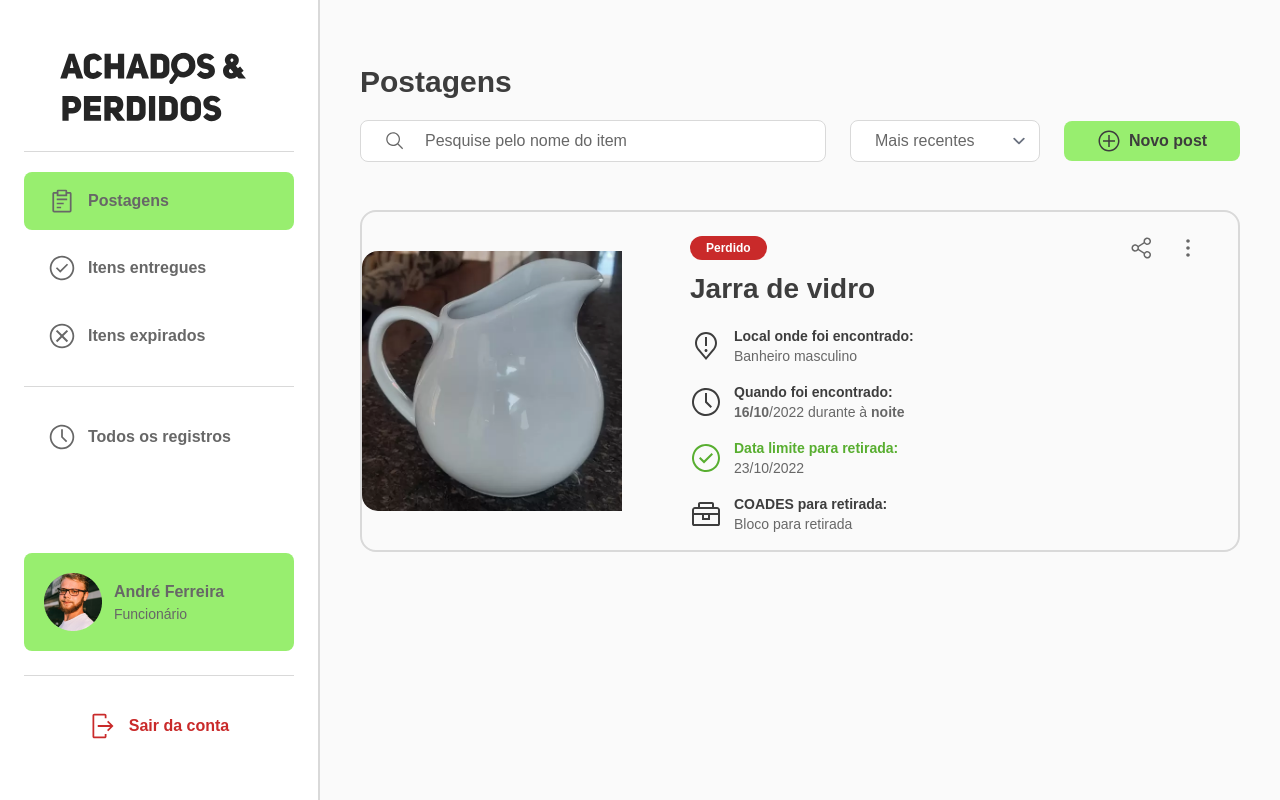
After one commit to ImFelippe365/lost-and-found, a Django app: page /itens in a window 1280 px wide. The commit adds this page. Run offline with Django 4.2, Linux system fonts and the light colour scheme; some libraries are stand-ins or nearby versions.

Commit message:
starting posts page

```diff
--- /dev/null
+++ b/posts/templates/itens.html
@@ -0,0 +1,161 @@
+<!DOCTYPE html>
+<html lang="pt-br">
+
+{% load tailwind_tags %}
+
+<head>
+    <meta charset="UTF-8">
+    <meta http-equiv="X-UA-Compatible" content="IE=edge">
+    <meta name="viewport" content="width=device-width, initial-scale=1.0">
+    <title>Achados e perdidos</title>
+
+    {% tailwind_preload_css %}
+    {% tailwind_css %}
+</head>
+
+{% load static %}
+
+<body class="grid grid-cols-view bg-background-color max-xl:grid-cols-none">
+    <aside
+        class="bg-white border-r-light-gray border-solid border-r-2 h-[100vh] w-[320px] flex flex-col items-center py-12 px-6 max-xl:hidden">
+
+        <section class="flex-1 w-full">
+            <h1>
+                <img class="mb-2 mx-auto" src="{% static 'svg/logo.svg' %}" width="200" />
+            </h1>
+            <hr class="w-full my-5 border-light-gray">
+            <li class="list-none">
+                <ul class=" bg-primary rounded-lg py-4 flex items-center px-6 gap-3 mb-2">
+                    <img class="w-7" src="{% static 'icon/carbon_report.svg' %}" />
+                    <a href="./../../pages/posts.html" class="font-bold text-gray text-base ">Postagens</a>
+                </ul>
+                <ul
+                    class=" bg-white rounded py-4 flex items-center px-6 gap-3 hover:bg-primary-hover transition-all mb-2">
+                    <img class="w-7" src="{% static 'icon/carbon_checkmark-outline.svg' %}" />
+                    <a href="./../../pages/posts.html" class="font-bold text-gray text-base ">Itens entregues</a>
+                </ul>
+                <ul
+                    class=" bg-white rounded py-4 flex items-center px-6 gap-3 hover:bg-primary-hover transition-all mb-2">
+                    <img class="w-7" src="{% static 'icon/carbon_close-outline.svg' %}" />
+                    <a href="./../../pages/posts.html" class="font-bold text-gray text-base ">Itens expirados</a>
+                </ul>
+                <hr class="border-light-gray my-5">
+                <ul class=" bg-white rounded py-4 flex items-center px-6 gap-3 hover:bg-primary-hover transition-all">
+                    <img class="w-7" src="{% static 'icon/carbon_time.svg' %}" />
+                    <a href="./../../pages/posts.html" class="font-bold text-gray text-base ">Todos os registros</a>
+                </ul>
+            </li>
+        </section>
+        <section class="w-full">
+            <div class="bg-primary rounded-lg flex flex-row p-5 gap-3 items-center">
+                <img src="{% static 'image/user.png' %}" class="w-[58px]" />
+                <div class="flex flex-col text-gray">
+                    <strong>André Ferreira</strong>
+                    <label class="text-sm">Funcionário</label>
+                </div>
+            </div>
+            <hr class="my-6 border-light-gray">
+
+            <div>
+                <button
+                    class="w-full text-error-color font-bold flex items-center justify-center gap-3 hover:bg-error-transparent-color py-3 transition-all rounded-lg">
+                    <img class="w-7" src="{% static 'icon/carbon_logout.svg' %}" />
+                    Sair da conta
+                </button>
+            </div>
+        </section>
+    </aside>
+
+    <main class="flex flex-1 py-16 flex-col w-4/6 mx-auto max-2xl:w-11/12">
+        <header>
+            <h2 class="font-bold text-black text-3xl mb-5">Postagens</h2>
+
+            <section class="flex flex-row items-center gap-6 justify-between">
+                <div
+                    class="border-light-gray border-[1px] border-solid bg-white rounded-lg flex flex-row items-center gap-2 pl-6 flex-1">
+                    <img class="w-5" src="{% static 'icon/carbon_search.svg' %}" />
+                    <input class="outline-none border-none bg-transparent w-full placeholder:text-gray" type="search"
+                        placeholder="Pesquise pelo nome do item" />
+                </div>
+
+                <select aria-placeholder="Ordenar por" class="border-light-gray rounded-lg pl-6 pr-16 text-gray">
+                    <option value="recents">Mais recentes</option>
+                    <option value="older">Mais antigos</option>
+                </select>
+
+                <button
+                    class=" bg-primary w-1/5 rounded-lg py-2 flex flex-row items-center justify-center gap-2 font-bold text-black">
+                    <img class="fill-black w-6" src="{% static 'icon/carbon_add-alt.svg' %}" />
+                    Novo post
+                </button>
+
+            </section>
+        </header>
+
+        <section>
+            <div class="flex flex-row items-center gap-9 border-2 border-light-gray rounded-2xl mt-12">
+                <img class="object-cover w-[260px] rounded-tl-2xl rounded-bl-2xl"
+                    src="{% static 'image/jarra-de-vo.jpg' %}" alt="Foto do item" />
+
+                <div class="flex-1 px-8 py-4">
+                    <section class="flex flex-row items-center justify-between">
+                        <span class="bg-error-color rounded-3xl font-bold text-xs text-white px-4 py-1">Perdido</span>
+
+                        <div class="flex flex-row items-center gap-2">
+                            <button class="hover:bg-primary-hover rounded-full p-2 transition-all">
+                                <img class="fill-black w-6" src="{% static 'icon/carbon_share.svg' %}" />
+                            </button>
+                            <button class="hover:bg-primary-hover rounded-full p-1 transition-all">
+                                <img class="fill-black w-7"
+                                    src="{% static 'icon/carbon_overflow-menu-vertical.svg' %}" />
+                            </button>
+                        </div>
+                    </section>
+
+                    <h4 class="font-bold text-black text-[28px] mb-4">Jarra de vidro</h4>
+
+                    <section class="flex flex-row flex-wrap items-center gap-y-4">
+                        <div class="flex flex-row items-center gap-3 w-[300px]">
+                            <img class="w-8" src="{% static 'icon/carbon_location-hazard.svg' %}" />
+
+                            <div class="leading-none">
+                                <strong class="text-black m-0 text-sm">Local onde foi encontrado:</strong>
+                                <p class="text-gray m-0 text-sm">Banheiro masculino</p>
+                            </div>
+                        </div>
+                        <div class="flex flex-row items-center gap-3 w-[300px]">
+                            <img class="w-8 fill-black" src="{% static 'icon/carbon_time-small.svg' %}" />
+
+                            <div class="leading-none">
+                                <strong class="text-black m-0 text-sm">Quando foi encontrado:</strong>
+                                <p class="text-gray m-0 text-sm">
+                                    <span class="font-bold">16/10</span>/2022 durante à <span
+                                        class="font-bold">noite</span>
+                                </p>
+                            </div>
+                        </div>
+                        <div class="flex flex-row items-center gap-3 w-[300px]">
+                            <img class="w-8" src="{% static 'icon/carbon_checkmark-outline-colorful.svg' %}" />
+
+                            <div class="leading-none">
+                                <strong class="text-success-color m-0 text-sm">Data limite para retirada:</strong>
+                                <p class="text-gray m-0 text-sm">23/10/2022</p>
+                            </div>
+                        </div>
+                        <div class="flex flex-row items-center gap-3 w-[300px]">
+                            <img class="w-8" src="{% static 'icon/carbon_tool-box.svg' %}" />
+
+                            <div class="leading-none">
+                                <strong class="text-black m-0 text-sm">COADES para retirada:</strong>
+                                <p class="text-gray m-0 text-sm">Bloco para retirada</p>
+                            </div>
+                        </div>
+                    </section>
+
+                </div>
+            </div>
+        </section>
+    </main>
+</body>
+
+</html>
--- a/posts/urls.py
+++ b/posts/urls.py
@@ -3,5 +3,6 @@ from . import views
 
 urlpatterns = [
     path('', views.index),
+    path('itens', views.itens, name='itens'),
     path("__reload__/", include("django_browser_reload.urls")),
 ]
--- a/posts/views.py
+++ b/posts/views.py
@@ -4,3 +4,7 @@ from django.shortcuts import render
 def index(request):
 
     return render(request, 'index.html')
+
+def itens(request):
+
+    return render(request, 'itens.html')
--- a/theme/static/css/dist/styles.css
+++ b/theme/static/css/dist/styles.css
@@ -753,6 +753,10 @@ select {
   position: sticky;
 }
 
+.m-0 {
+  margin: 0px;
+}
+
 .mx-auto {
   margin-left: auto;
   margin-right: auto;
@@ -772,20 +776,20 @@ select {
   margin-bottom: 0.5rem;
 }
 
-.ml-4 {
-  margin-left: 1rem;
+.mb-5 {
+  margin-bottom: 1.25rem;
 }
 
-.mr-4 {
-  margin-right: 1rem;
+.mt-12 {
+  margin-top: 3rem;
 }
 
-.mr-3 {
-  margin-right: 0.75rem;
+.mb-1 {
+  margin-bottom: 0.25rem;
 }
 
-.mr-2 {
-  margin-right: 0.5rem;
+.mb-4 {
+  margin-bottom: 1rem;
 }
 
 .block {
@@ -820,16 +824,12 @@ select {
   height: 100vh;
 }
 
-.w-\[350px\] {
-  width: 350px;
+.w-\[320px\] {
+  width: 320px;
 }
 
 .w-full {
   width: 100%;
-}
-
-.w-\[300px\] {
-  width: 300px;
 }
 
 .w-7 {
@@ -840,28 +840,92 @@ select {
   width: 58px;
 }
 
-.w-1 {
-  width: 0.25rem;
+.w-\[55\%\] {
+  width: 55%;
+}
+
+.w-5 {
+  width: 1.25rem;
+}
+
+.w-\[240px\] {
+  width: 240px;
+}
+
+.w-6 {
+  width: 1.5rem;
+}
+
+.w-\[250px\] {
+  width: 250px;
+}
+
+.w-\[700px\] {
+  width: 700px;
+}
+
+.w-\[300px\] {
+  width: 300px;
+}
+
+.w-8 {
+  width: 2rem;
+}
+
+.w-\[260px\] {
+  width: 260px;
+}
+
+.w-\[45\%\] {
+  width: 45%;
+}
+
+.w-\[90\%\] {
+  width: 90%;
+}
+
+.w-\[80\%\] {
+  width: 80%;
+}
+
+.w-\[60\%\] {
+  width: 60%;
 }
 
 .w-3 {
   width: 0.75rem;
 }
 
-.w-5 {
-  width: 1.25rem;
+.w-3\/4 {
+  width: 75%;
 }
 
-.w-8 {
-  width: 2rem;
+.w-3\/6 {
+  width: 50%;
 }
 
-.w-\[320px\] {
-  width: 320px;
+.w-4\/6 {
+  width: 66.666667%;
 }
 
-.w-\[30px\] {
-  width: 30px;
+.w-3\/5 {
+  width: 60%;
+}
+
+.w-4\/5 {
+  width: 80%;
+}
+
+.w-2\/5 {
+  width: 40%;
+}
+
+.w-2\/6 {
+  width: 33.333333%;
+}
+
+.w-1\/5 {
+  width: 20%;
 }
 
 .flex-1 {
@@ -884,12 +948,20 @@ select {
   grid-template-columns: repeat(2, minmax(0, 1fr));
 }
 
+.grid-cols-view {
+  grid-template-columns: 0fr 1fr;;
+}
+
 .flex-row {
   flex-direction: row;
 }
 
 .flex-col {
   flex-direction: column;
+}
+
+.flex-wrap {
+  flex-wrap: wrap;
 }
 
 .items-center {
@@ -900,8 +972,36 @@ select {
   justify-content: center;
 }
 
+.justify-between {
+  justify-content: space-between;
+}
+
 .gap-3 {
   gap: 0.75rem;
+}
+
+.gap-2 {
+  gap: 0.5rem;
+}
+
+.gap-9 {
+  gap: 2.25rem;
+}
+
+.gap-4 {
+  gap: 1rem;
+}
+
+.gap-5 {
+  gap: 1.25rem;
+}
+
+.gap-6 {
+  gap: 1.5rem;
+}
+
+.gap-y-4 {
+  row-gap: 1rem;
 }
 
 .rounded-lg {
@@ -910,6 +1010,34 @@ select {
 
 .rounded {
   border-radius: 0.25rem;
+}
+
+.rounded-2xl {
+  border-radius: 1rem;
+}
+
+.rounded-3xl {
+  border-radius: 1.5rem;
+}
+
+.rounded-full {
+  border-radius: 9999px;
+}
+
+.rounded-tl-2xl {
+  border-top-left-radius: 1rem;
+}
+
+.rounded-bl-2xl {
+  border-bottom-left-radius: 1rem;
+}
+
+.border-\[1px\] {
+  border-width: 1px;
+}
+
+.border-2 {
+  border-width: 2px;
 }
 
 .border {
@@ -922,6 +1050,10 @@ select {
 
 .border-solid {
   border-style: solid;
+}
+
+.border-none {
+  border-style: none;
 }
 
 .border-light-gray {
@@ -944,8 +1076,39 @@ select {
   background-color: rgb(152 238 111 / var(--tw-bg-opacity));
 }
 
+.bg-background-color {
+  --tw-bg-opacity: 1;
+  background-color: rgb(250 250 250 / var(--tw-bg-opacity));
+}
+
+.bg-transparent {
+  background-color: transparent;
+}
+
+.bg-error-color {
+  --tw-bg-opacity: 1;
+  background-color: rgb(201 42 42 / var(--tw-bg-opacity));
+}
+
+.fill-black {
+  fill: #3D3D3D;
+}
+
+.object-cover {
+  -o-object-fit: cover;
+     object-fit: cover;
+}
+
 .p-5 {
   padding: 1.25rem;
+}
+
+.p-2 {
+  padding: 0.5rem;
+}
+
+.p-1 {
+  padding: 0.25rem;
 }
 
 .py-12 {
@@ -963,9 +1126,14 @@ select {
   padding-bottom: 1rem;
 }
 
-.py-6 {
-  padding-top: 1.5rem;
-  padding-bottom: 1.5rem;
+.py-3 {
+  padding-top: 0.75rem;
+  padding-bottom: 0.75rem;
+}
+
+.py-16 {
+  padding-top: 4rem;
+  padding-bottom: 4rem;
 }
 
 .py-2 {
@@ -983,9 +1151,27 @@ select {
   padding-right: 1rem;
 }
 
-.py-3 {
-  padding-top: 0.75rem;
-  padding-bottom: 0.75rem;
+.py-1 {
+  padding-top: 0.25rem;
+  padding-bottom: 0.25rem;
+}
+
+.px-10 {
+  padding-left: 2.5rem;
+  padding-right: 2.5rem;
+}
+
+.py-6 {
+  padding-top: 1.5rem;
+  padding-bottom: 1.5rem;
+}
+
+.pl-6 {
+  padding-left: 1.5rem;
+}
+
+.pr-16 {
+  padding-right: 4rem;
 }
 
 .text-5xl {
@@ -998,14 +1184,28 @@ select {
   line-height: 1.5rem;
 }
 
+.text-sm {
+  font-size: 0.875rem;
+  line-height: 1.25rem;
+}
+
+.text-3xl {
+  font-size: 1.875rem;
+  line-height: 2.25rem;
+}
+
 .text-xs {
   font-size: 0.75rem;
   line-height: 1rem;
 }
 
-.text-sm {
-  font-size: 0.875rem;
-  line-height: 1.25rem;
+.text-2xl {
+  font-size: 1.5rem;
+  line-height: 2rem;
+}
+
+.text-\[28px\] {
+  font-size: 28px;
 }
 
 .font-bold {
@@ -1014,6 +1214,10 @@ select {
 
 .leading-normal {
   line-height: 1.5;
+}
+
+.leading-none {
+  line-height: 1;
 }
 
 .tracking-normal {
@@ -1030,6 +1234,30 @@ select {
   color: rgb(201 42 42 / var(--tw-text-opacity));
 }
 
+.text-black {
+  --tw-text-opacity: 1;
+  color: rgb(61 61 61 / var(--tw-text-opacity));
+}
+
+.text-white {
+  --tw-text-opacity: 1;
+  color: rgb(255 255 255 / var(--tw-text-opacity));
+}
+
+.text-success-color {
+  --tw-text-opacity: 1;
+  color: rgb(88 174 48 / var(--tw-text-opacity));
+}
+
+.text-\[\] {
+  color: ;
+}
+
+.outline-none {
+  outline: 2px solid transparent;
+  outline-offset: 2px;
+}
+
 .filter {
   filter: var(--tw-blur) var(--tw-brightness) var(--tw-contrast) var(--tw-grayscale) var(--tw-hue-rotate) var(--tw-invert) var(--tw-saturate) var(--tw-sepia) var(--tw-drop-shadow);
 }
@@ -1044,6 +1272,16 @@ select {
   transition-timing-function: cubic-bezier(0.4, 0, 0.2, 1);
 }
 
+.placeholder\:text-gray::-moz-placeholder {
+  --tw-text-opacity: 1;
+  color: rgb(103 103 103 / var(--tw-text-opacity));
+}
+
+.placeholder\:text-gray::placeholder {
+  --tw-text-opacity: 1;
+  color: rgb(103 103 103 / var(--tw-text-opacity));
+}
+
 .hover\:bg-primary-transparent-color:hover {
   background-color: rgba(152, 238, 111, 0.08);
 }
@@ -1051,3 +1289,73 @@ select {
 .hover\:bg-error-transparent-color:hover {
   background-color: rgba(201, 42, 42, 0.1);
 }
+
+.hover\:bg-primary-hover:hover {
+  background-color: #98EE6F50;
+}
+
+@media not all and (min-width: 1536px) {
+  .max-2xl\:hidden {
+    display: none;
+  }
+
+  .max-2xl\:w-full {
+    width: 100%;
+  }
+
+  .max-2xl\:w-11\/12 {
+    width: 91.666667%;
+  }
+
+  .max-2xl\:grid-cols-none {
+    grid-template-columns: none;
+  }
+}
+
+@media not all and (min-width: 1280px) {
+  .max-xl\:hidden {
+    display: none;
+  }
+
+  .max-xl\:w-full {
+    width: 100%;
+  }
+
+  .max-xl\:grid-cols-none {
+    grid-template-columns: none;
+  }
+}
+
+@media not all and (min-width: 1024px) {
+  .max-lg\:w-full {
+    width: 100%;
+  }
+}
+
+@media not all and (min-width: 768px) {
+  .max-md\:w-full {
+    width: 100%;
+  }
+}
+
+@media not all and (min-width: 640px) {
+  .max-sm\:w-full {
+    width: 100%;
+  }
+}
+
+@media (min-width: 768px) {
+  .md\:w-5\/6 {
+    width: 83.333333%;
+  }
+
+  .md\:w-full {
+    width: 100%;
+  }
+}
+
+@media (min-width: 1024px) {
+  .lg\:w-full {
+    width: 100%;
+  }
+}
--- a/theme/static_src/tailwind.config.js
+++ b/theme/static_src/tailwind.config.js
@@ -48,6 +48,7 @@ module.exports = {
         extend: {
             colors: {
                 'primary': '#98EE6F',
+                'primary-hover': '#98EE6F50',
                 'white': '#FFFFFF',
                 'light-gray': '#D9D9D9',
                 'gray': '#676767',
@@ -59,6 +60,9 @@ module.exports = {
                 'error-color': '#C92A2A',
                 'primary-transparent-color': 'rgba(152, 238, 111, 0.08)',
                 'error-transparent-color': 'rgba(201, 42, 42, 0.1)',
+            },
+            gridTemplateColumns: {
+                'view': '0fr 1fr;',
             }
         },
     },
--- a/theme/templates/base.html
+++ b/theme/templates/base.html
@@ -1,6 +1,7 @@
 {% load static tailwind_tags %}
 <!DOCTYPE html>
 <html lang="en">
+
 <head>
 	<title>Django Tailwind</title>
 	<meta charset="UTF-8">
@@ -17,4 +18,5 @@
 		</section>
 	</div>
 </body>
+
 </html>
```
Also changed, not shown: posts/templates/index.html (+10 -9 lines), config/static/icon/carbon_add-alt.svg (added), config/static/icon/carbon_checkmark-outline-colorful.svg (added), config/static/icon/carbon_location-hazard.svg (added), config/static/icon/carbon_location.svg (added), config/static/icon/carbon_overflow-menu-vertical.svg (added), config/static/icon/carbon_search.svg (added), config/static/icon/carbon_share.svg (added), config/static/icon/carbon_time-small.svg (added), config/static/icon/carbon_tool-box.svg (added), config/static/image/jarra-de-vo.jpg (added). Lines whose indentation alone changed are shown as unchanged.
